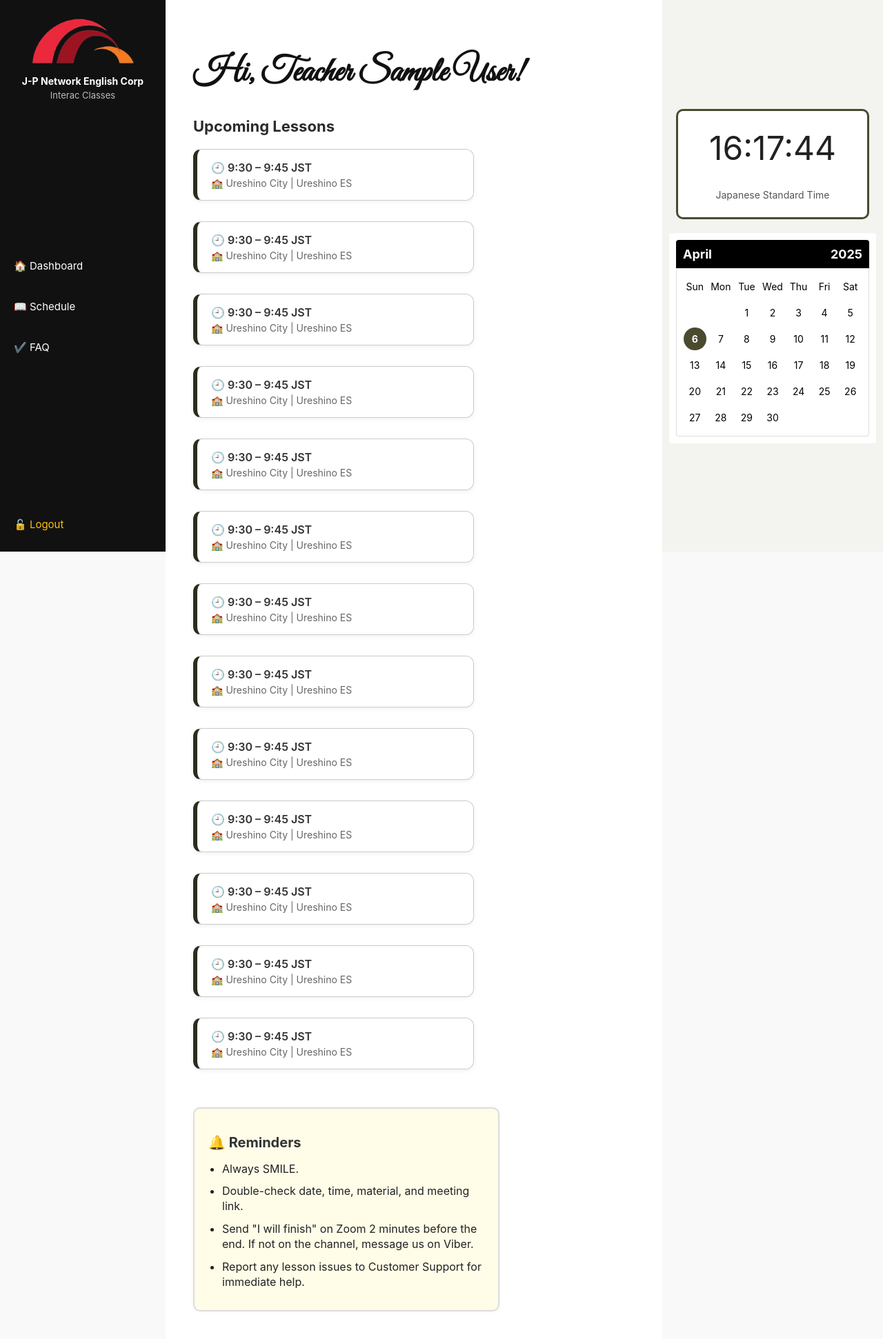
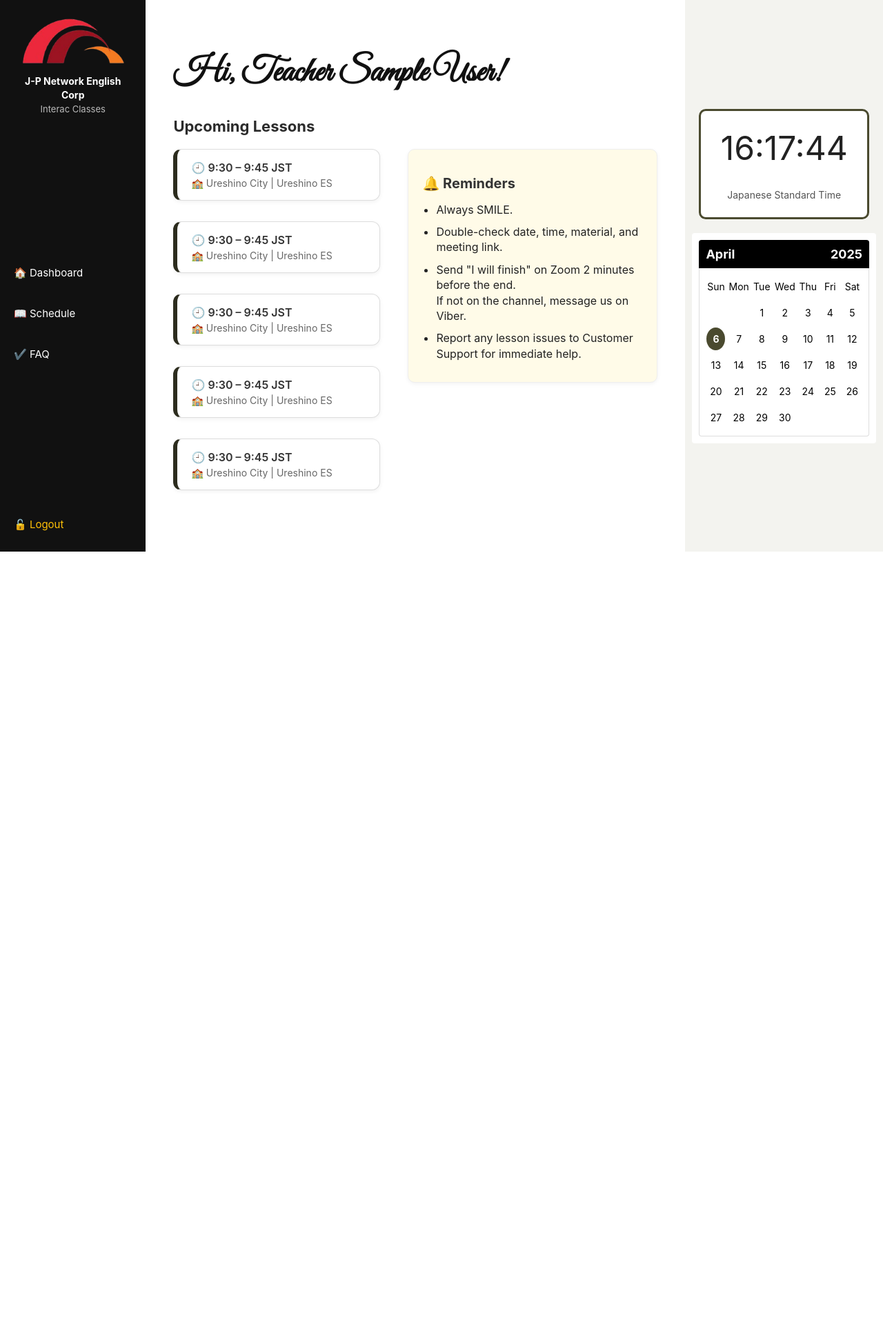
Before and after one commit to jp-interac-class/JPinterac, a PHP site: page /teacherdashboard.php in a window 1280 px wide. Shown: the whole page at 69% size. After the commit the page ends 800 px from the top, so only its background shows below. Run offline with PHP 8.4, Linux system fonts and the light colour scheme; the visitor is signed in with stand-in values (Sample User, id 1).

Commit message:
Added scroll to upcoming lessons

```diff
--- a/teacherdashboard.css
+++ b/teacherdashboard.css
@@ -13,7 +13,6 @@ body {
 }
 
 /* SIDEBAR */
-/* Sidebar Container */
 .sidebar {
   background-color: #111;
   color: white;
@@ -27,7 +26,6 @@ body {
   box-sizing: border-box;
 }
 
-/* Logo Section */
 .logo {
   display: flex;
   flex-direction: column;
@@ -51,7 +49,6 @@ body {
   color: #bbb;
 }
 
-/* Navigation Wrapper (Centers nav) */
 .nav-wrapper {
   flex: 1;
   display: flex;
@@ -59,13 +56,12 @@ body {
   justify-content: center;
 }
 
-/* Navigation Items */
 .nav {
   display: flex;
   flex-direction: column;
   align-items: flex-start;
   gap: 40px;
-  padding: 0 20px;  /* ← MATCHES logout */
+  padding: 0 20px;
   width: 100%;
 }
 
@@ -80,14 +76,12 @@ body {
   width: 100%;
 }
 
-/* HOVER EFFECT (optional) */
 .nav-item:hover {
   background-color: #1a1a1a;
   border-radius: 6px;
   padding-left: 6px;
 }
 
-/* LOGOUT SECTION */
 .logout {
   color: #ffc107;
   text-decoration: none;
@@ -96,10 +90,9 @@ body {
   align-items: center;
   gap: 10px;
   justify-content: flex-start;
-  padding: 10px 20px;  /* ← Matches nav */
+  padding: 10px 20px;
   width: 100%;
 }
-
 
 /* MAIN PANEL */
 .main {
@@ -109,7 +102,7 @@ body {
 }
 
 h1 {
-  font-family: 'Great Vibes', cursive; /* or your preferred font */
+  font-family: 'Great Vibes', cursive;
   font-size: 50px;
   font-weight: 600;
   color: #111;
@@ -125,27 +118,25 @@ h2 {
   display: flex;
   flex-direction: column;
   gap: 15px;
+  flex: 1;
+  min-width: 300px;
 }
 
 .lesson {
-  background-color: #ffffff;
-  border: 1px solid #ccc; /* full light-gray border */
-  border-left: 6px solid #2c2c1e; /* still keeps the accent */
+  background-color: #fff;
+  border: 1px solid #ddd;
+  border-left: 6px solid #2c2c1e;
   border-radius: 12px;
   padding: 16px 20px;
   margin-bottom: 15px;
   box-shadow: 0 2px 6px rgba(0, 0, 0, 0.06);
-  transition: transform 0.2s ease, box-shadow 0.2s ease;
-  max-width: 360px;
-  font-family: 'Inter', sans-serif;
-  cursor: default;
+  transition: all 0.3s ease;
 }
 
 .lesson:hover {
   transform: translateY(-3px) scale(1.01);
   box-shadow: 0 6px 18px rgba(0, 0, 0, 0.15);
 }
-
 
 .lesson-time {
   font-weight: 600;
@@ -159,10 +150,24 @@ h2 {
   margin-top: 4px;
 }
 
+.lesson-scroll {
+  max-height: 500px;
+  overflow-y: auto;
+  flex: 1;
+  padding-right: 6px;
+}
+
+.lesson-scroll::-webkit-scrollbar {
+  width: 6px;
+}
+.lesson-scroll::-webkit-scrollbar-thumb {
+  background-color: #bbb;
+  border-radius: 4px;
+}
 
 /* RIGHT PANEL */
 .right-panel {
-  width: 320px; /* or 340px */
+  width: 320px;
   padding: 40px 20px;
   display: flex;
   flex-direction: column;
@@ -179,7 +184,7 @@ h2 {
   flex-direction: column;
   justify-content: center;
   align-items: center;
-  font-family: 'Inter', sans-serif; /* back to original font */
+  font-family: 'Inter', sans-serif;
   background-color: #fff;
   padding: 30px 10px;
   border: 3px solid #4a4a2f;
@@ -201,8 +206,6 @@ h2 {
   color: #555;
 }
 
-
-/* CALENDAR */
 .calendar {
   background: white;
   color: #000;
@@ -241,7 +244,6 @@ h2 {
   padding: 8px 0;
 }
 
-/* HIGHLIGHT TODAY */
 .today {
   background-color: #4a4a2f;
   color: white;
@@ -251,23 +253,19 @@ h2 {
 
 .main-content-row {
   display: flex;
-  gap: 40px;
+  gap: 24px;
   align-items: flex-start;
-  flex-wrap: wrap; /* allows stacking on smaller screens */
-}
-
-.lessons {
-  flex: 1;
-  min-width: 300px;
+  justify-content: space-between;
 }
 
 .announcement-board {
-  max-width: 400px;
+  background-color: #fffbe8;
   padding: 20px;
-  border: 2px solid #ddd;
-  border-radius: 10px;
-  background-color: #fffce8;
-  box-shadow: 0 0 5px rgba(0, 0, 0, 0.05);
+  border-radius: 8px;
+  border: 1px solid #eee;
+  width: 350px;
+  height: fit-content;
+  box-shadow: 0 2px 6px rgba(0, 0, 0, 0.05);
 }
 
 .announcement-board h2 {
--- a/teacherdashboard.php
+++ b/teacherdashboard.php
@@ -56,6 +56,37 @@ if (!isset($_SESSION["loggedin"]) || $_SESSION["loggedin"] !== true) {
       border-radius: 50%;
       font-weight: bold;
     }
+
+    .main-content-row {
+      display: flex;
+      gap: 30px;
+      align-items: flex-start;
+    }
+
+    .lesson-scroll {
+      max-height: 500px;
+      overflow-y: auto;
+      flex: 1;
+      padding-right: 10px;
+    }
+
+    .lesson-scroll::-webkit-scrollbar {
+      width: 6px;
+    }
+    .lesson-scroll::-webkit-scrollbar-thumb {
+      background-color: #ccc;
+      border-radius: 4px;
+    }
+
+    .announcement-board {
+      width: 320px;
+      background-color: #fffbe8;
+      padding: 20px;
+      border-radius: 10px;
+      border: 1px solid #eee;
+      box-shadow: 0 2px 6px rgba(0, 0, 0, 0.05);
+      flex-shrink: 0;
+    }
   </style>
 </head>
 <body>
@@ -87,74 +118,16 @@ if (!isset($_SESSION["loggedin"]) || $_SESSION["loggedin"] !== true) {
 
   <div class="main-content-row">
     <!-- Lesson List -->
+    <div class="lesson-scroll">
       <div class="lessons">
+        <?php for ($i = 0; $i < 13; $i++): ?>
         <div class="lesson">
           <div class="lesson-time">🕘 9:30 – 9:45 JST</div>
           <div class="lesson-location">🏫 Ureshino City | Ureshino ES</div>
         </div>
-
-      <div class="lesson">
-        <div class="lesson-time">🕘 9:30 – 9:45 JST</div>
-        <div class="lesson-location">🏫 Ureshino City | Ureshino ES</div>
+        <?php endfor; ?>
       </div>
-
-      <div class="lesson">
-        <div class="lesson-time">🕘 9:30 – 9:45 JST</div>
-        <div class="lesson-location">🏫 Ureshino City | Ureshino ES</div>
     </div>
-
-      <div class="lesson">
-        <div class="lesson-time">🕘 9:30 – 9:45 JST</div>
-        <div class="lesson-location">🏫 Ureshino City | Ureshino ES</div>
-      </div>
-
-      <div class="lesson">
-        <div class="lesson-time">🕘 9:30 – 9:45 JST</div>
-        <div class="lesson-location">🏫 Ureshino City | Ureshino ES</div>
-      </div>
-
-      <div class="lesson">
-        <div class="lesson-time">🕘 9:30 – 9:45 JST</div>
-        <div class="lesson-location">🏫 Ureshino City | Ureshino ES</div>
-      </div>
-
-      <div class="lesson">
-        <div class="lesson-time">🕘 9:30 – 9:45 JST</div>
-        <div class="lesson-location">🏫 Ureshino City | Ureshino ES</div>
-      </div>
-
-      <div class="lesson">
-        <div class="lesson-time">🕘 9:30 – 9:45 JST</div>
-        <div class="lesson-location">🏫 Ureshino City | Ureshino ES</div>
-      </div>
-
-      <div class="lesson">
-        <div class="lesson-time">🕘 9:30 – 9:45 JST</div>
-        <div class="lesson-location">🏫 Ureshino City | Ureshino ES</div>
-      </div>
-
-      <div class="lesson">
-        <div class="lesson-time">🕘 9:30 – 9:45 JST</div>
-        <div class="lesson-location">🏫 Ureshino City | Ureshino ES</div>
-      </div>
-
-      <div class="lesson">
-        <div class="lesson-time">🕘 9:30 – 9:45 JST</div>
-        <div class="lesson-location">🏫 Ureshino City | Ureshino ES</div>
-      </div>
-
-      <div class="lesson">
-        <div class="lesson-time">🕘 9:30 – 9:45 JST</div>
-        <div class="lesson-location">🏫 Ureshino City | Ureshino ES</div>
-      </div>
-
-      <div class="lesson">
-        <div class="lesson-time">🕘 9:30 – 9:45 JST</div>
-        <div class="lesson-location">🏫 Ureshino City | Ureshino ES</div>
-      </div>
-      <!-- Repeat as needed -->
-    </div>
-
 
     <!-- Announcement Board -->
     <div class="announcement-board">
@@ -162,7 +135,7 @@ if (!isset($_SESSION["loggedin"]) || $_SESSION["loggedin"] !== true) {
       <ul>
         <li>Always SMILE.</li>
         <li>Double-check date, time, material, and meeting link.</li>
-        <li>Send "I will finish" on Zoom 2 minutes before the end. If not on the channel, message us on Viber.</li>
+        <li>Send "I will finish" on Zoom 2 minutes before the end.<br> If not on the channel, message us on Viber.</li>
         <li>Report any lesson issues to Customer Support for immediate help.</li>
       </ul>
     </div>
```
Also changed, not shown: teachers_db.sql (deleted, +0 -9 lines). Lines whose indentation alone changed are shown as unchanged.
